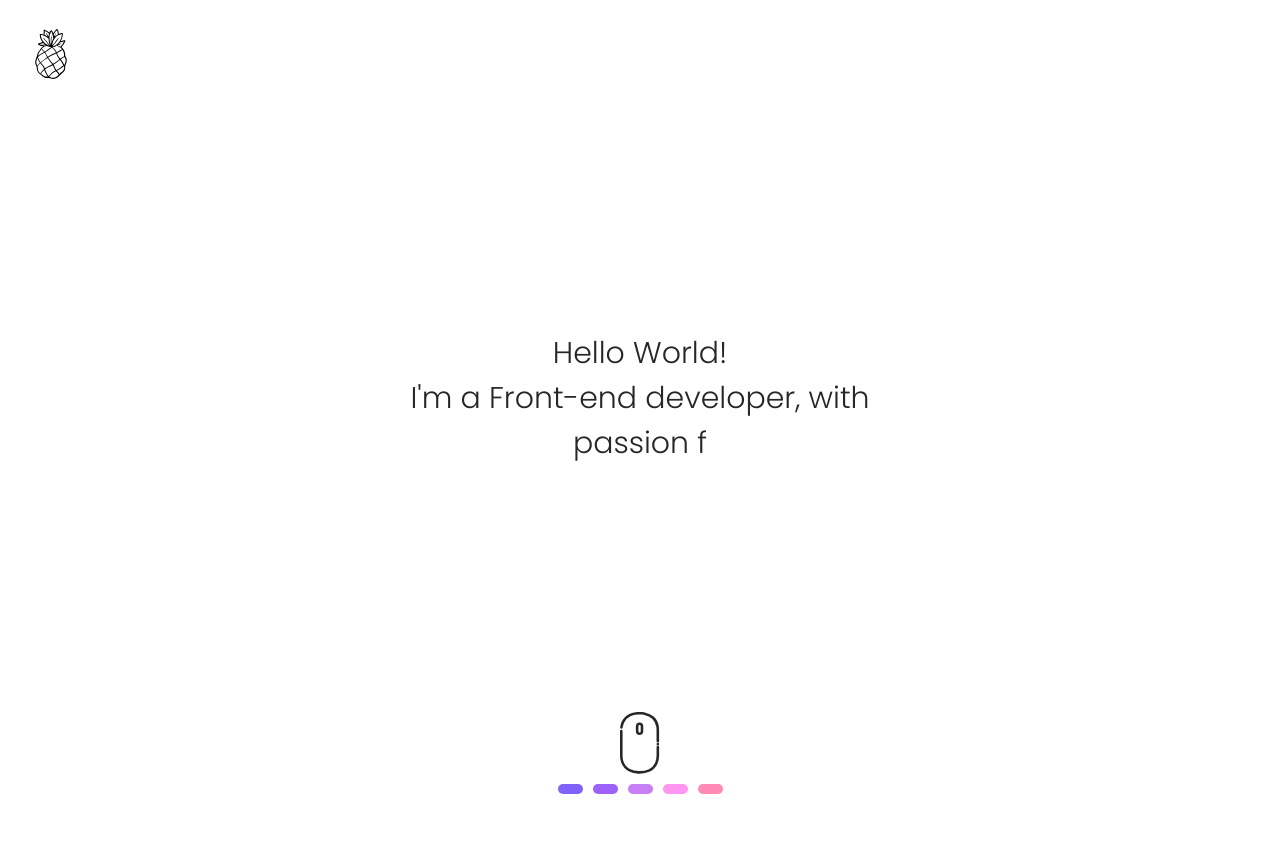
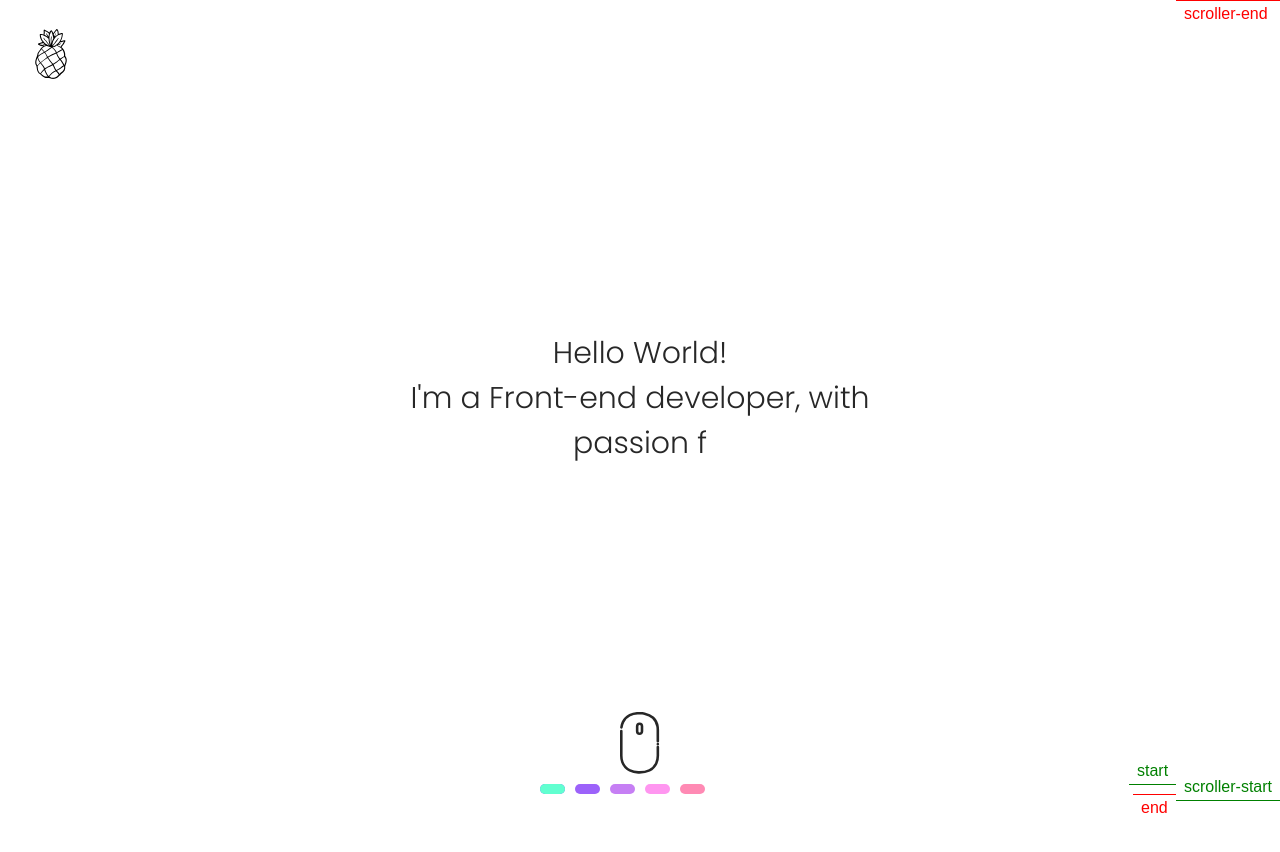
Before and after one commit to Robingorski/portfolio2.0, a React (Create React App) app: page / in a window 1280 px wide. Shown: the top 852 px of the page. Built offline with nearby package versions, Linux system fonts and the light colour scheme; grey boxes are pictures that could not be loaded.

Commit message:
adding scrollindicator (not fully function), but adding token trying to fix netlify deploy issue

```diff
--- a/src/App.js
+++ b/src/App.js
@@ -10,9 +10,11 @@ import GP from '../src/assets/gula_pizzerian.png';
 import SSS from '../src/assets/service-security-sweden.png';
 import KYH from '../src/assets/kyh-onboarding.png';
 import selfie from '../src/assets/selfie.jpg';
+import Scrollindicator from "./component/Scrollindicator";
 
 gsap.registerPlugin(ScrollTrigger);
 
+//npm.greensock.com/:_authToken={NPM_TOKEN}
 
 
 function App() {
@@ -47,13 +49,15 @@ function App() {
             </div>
             <Textwriter/>
             <Mouse/>
-            <div className="page_indicator_container">
+            <Scrollindicator/>
+{/*               <div className="page_indicator_container">
               <div className="page_indicator-qs"></div>
-              <div className="page_indicator-quire"></div>
+              <div className="page_indicator-gp"></div>
               <div className="page_indicator-sss"></div>
               <div className="page_indicator-kyh"></div>
               <div className="page_indicator-about_me"></div>
-            </div>
+            </div> */}
+
         </section>
 
         <section className="landingpage" ref={(e) => createPanelsRefs(e, 1)}>
--- a/src/App.scss
+++ b/src/App.scss
@@ -135,7 +135,7 @@ body {
                 background-color: $QS-color;
         }
 
-        .page_indicator-quire {
+        .page_indicator-gp {
                 @include page_indicators ();
                 background-color: $Quire-color;
         }
--- /dev/null
+++ b/src/component/Scrollindicator.js
@@ -0,0 +1,49 @@
+import gsap from "gsap";
+import { useRef, useEffect } from "react";
+import { ScrollTrigger } from "gsap/ScrollTrigger";
+
+gsap.registerPlugin(ScrollTrigger);
+
+
+function Scrollindicator() {
+    const scroll_indicator_qs = useRef(null);
+    const scroll_indicator_gp = useRef(null);
+    const scroll_indicator_sss = useRef(null);
+    const scroll_indicator_kyh = useRef(null);
+    const scroll_indicator_about_me = useRef(null);
+    const scroll_indicator_mover = useRef(null);
+
+
+/*     useEffect(() => {
+        gsap.fromTo(".mover", {y:-30, opacity:0}, {opacity:1 ,duration: 0.4, y:0,});
+      }, []); */
+
+
+    useEffect(() => {
+        gsap.to(".mover", {
+            scrollTrigger:{
+                trigger: ".mover",
+                markers:"true",
+                start:"top bottom",
+                end:"bottom top",
+                /* toggleActions:"restart pause reverse pause" */
+            },
+            x: -175,
+            duration: 2
+        })
+    }, []);
+
+
+return (
+    <div className="page_indicator_container">
+    <div ref={scroll_indicator_qs} className="page_indicator-qs"></div>
+    <div ref={scroll_indicator_gp} className="page_indicator-gp"></div>
+    <div ref={scroll_indicator_sss} className="page_indicator-sss"></div>
+    <div ref={scroll_indicator_kyh} className="page_indicator-kyh"></div>
+    <div ref={scroll_indicator_about_me} className="page_indicator-about_me"></div>
+    <div ref={scroll_indicator_mover} className="mover"></div>
+    </div>
+);
+}
+
+export default Scrollindicator;
```
Also changed, not shown: src/component/Pageindicator.js (+4 -4 lines), 1 other file (tests, documents, lock files or other folders).
